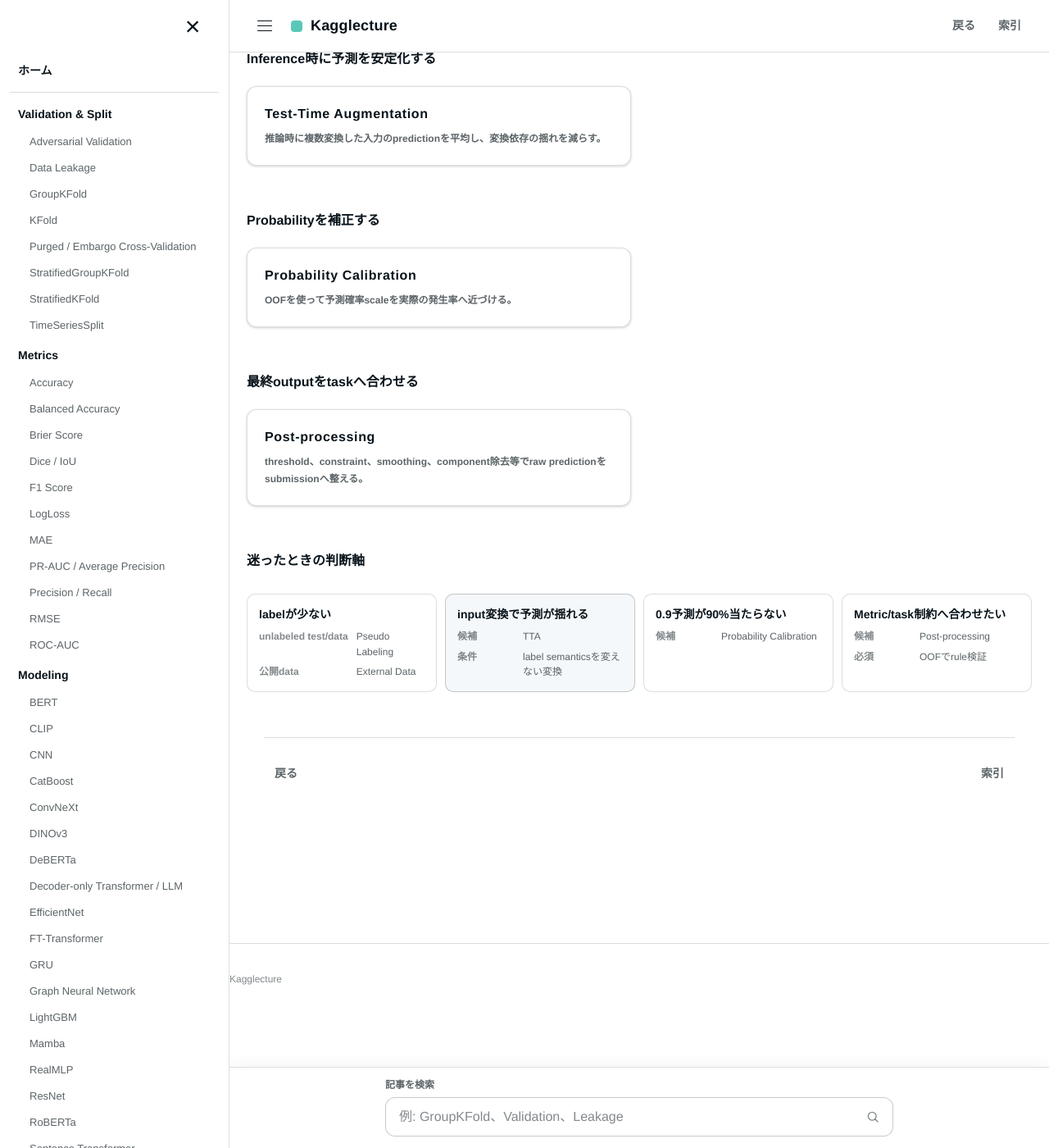
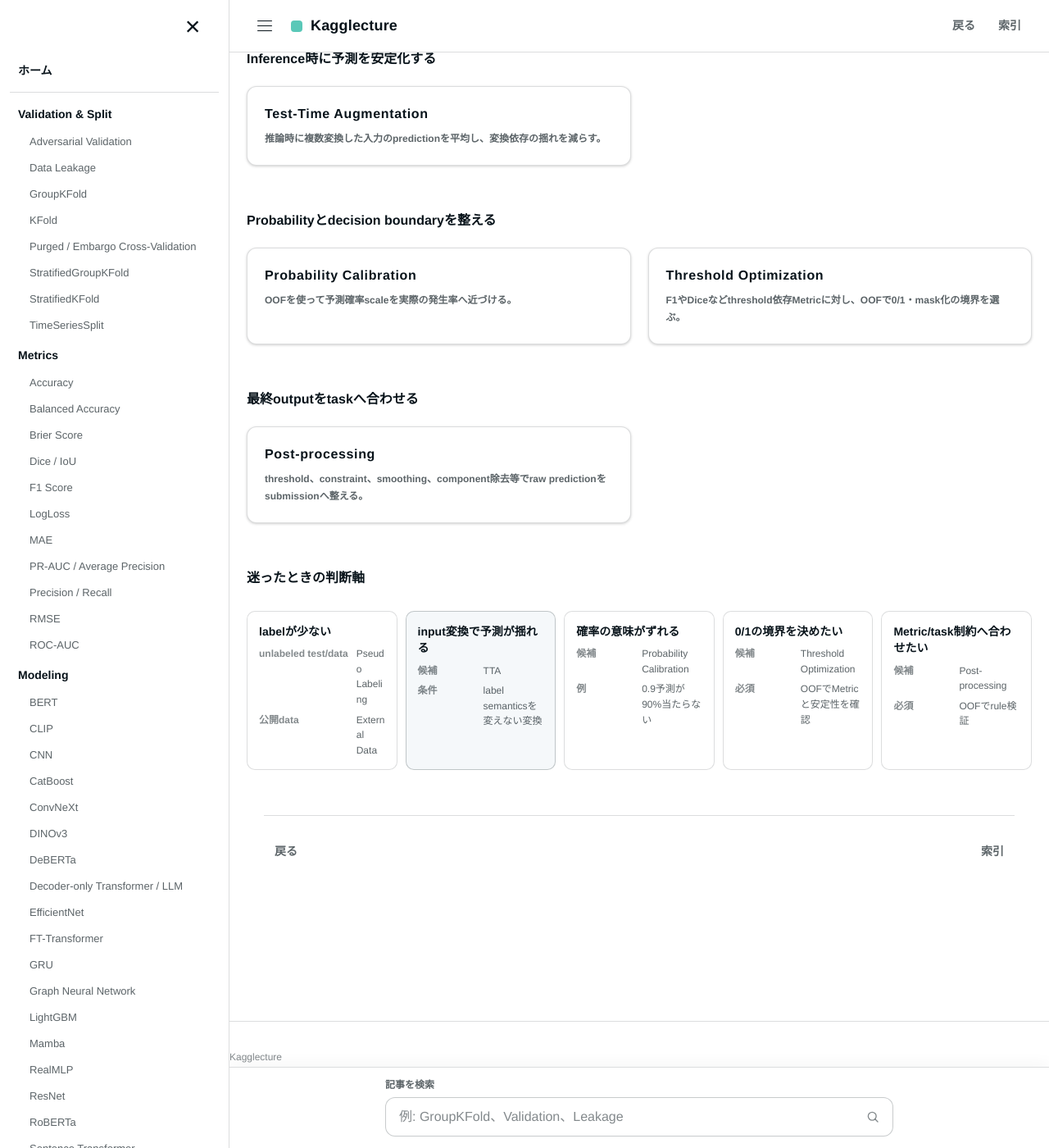
Before and after one commit to morikazu1119/Kagglecture, a Jekyll site: the page built from wiki/advanced-methods/index.html, in a window 1280 px wide and 1400 px high, scrolled down 505 px. Shown: the whole window at 82% size. Built offline with Jekyll 4.4.1, drawn with Linux system fonts in a browser that asks for light colours.

Commit message:
Link threshold optimization from Advanced Methods

```diff
--- a/wiki/advanced-methods/index.html
+++ b/wiki/advanced-methods/index.html
@@ -2,7 +2,7 @@
 layout: default
 title: Advanced Methods
 description: Kaggleの発展手法を、追加data・推論・確率補正・最終処理ごとに調べるカテゴリ索引。
-summary: Pseudo Label、External Data、TTA、Calibration、Post-processingを適用段階で整理する。
+summary: Pseudo Label、External Data、TTA、Calibration、Threshold Optimization、Post-processingを適用段階で整理する。
 type: category-index
 nav_order: 5
 permalink: /wiki/advanced-methods/
@@ -22,9 +22,10 @@ permalink: /wiki/advanced-methods/
   <a class="dictionary-card dictionary-card-link" href="{{ '/wiki/advanced-methods/test-time-augmentation.html' | relative_url }}"><h3>Test-Time Augmentation</h3><p>推論時に複数変換した入力のpredictionを平均し、変換依存の揺れを減らす。</p></a>
 </div>
 
-<h2>Probabilityを補正する</h2>
+<h2>Probabilityとdecision boundaryを整える</h2>
 <div class="dictionary-grid">
   <a class="dictionary-card dictionary-card-link" href="{{ '/wiki/advanced-methods/probability-calibration.html' | relative_url }}"><h3>Probability Calibration</h3><p>OOFを使って予測確率scaleを実際の発生率へ近づける。</p></a>
+  <a class="dictionary-card dictionary-card-link" href="{{ '/wiki/advanced-methods/threshold-optimization.html' | relative_url }}"><h3>Threshold Optimization</h3><p>F1やDiceなどthreshold依存Metricに対し、OOFで0/1・mask化の境界を選ぶ。</p></a>
 </div>
 
 <h2>最終outputをtaskへ合わせる</h2>
@@ -36,6 +37,7 @@ permalink: /wiki/advanced-methods/
 <div class="comparison-board">
   <section class="comparison-card"><h4>labelが少ない</h4><dl><dt>unlabeled test/data</dt><dd>Pseudo Labeling</dd><dt>公開data</dt><dd>External Data</dd></dl></section>
   <section class="comparison-card is-primary"><h4>input変換で予測が揺れる</h4><dl><dt>候補</dt><dd>TTA</dd><dt>条件</dt><dd>label semanticsを変えない変換</dd></dl></section>
-  <section class="comparison-card"><h4>0.9予測が90%当たらない</h4><dl><dt>候補</dt><dd>Probability Calibration</dd></dl></section>
+  <section class="comparison-card"><h4>確率の意味がずれる</h4><dl><dt>候補</dt><dd>Probability Calibration</dd><dt>例</dt><dd>0.9予測が90%当たらない</dd></dl></section>
+  <section class="comparison-card"><h4>0/1の境界を決めたい</h4><dl><dt>候補</dt><dd>Threshold Optimization</dd><dt>必須</dt><dd>OOFでMetricと安定性を確認</dd></dl></section>
   <section class="comparison-card"><h4>Metric/task制約へ合わせたい</h4><dl><dt>候補</dt><dd>Post-processing</dd><dt>必須</dt><dd>OOFでrule検証</dd></dl></section>
 </div>
```
